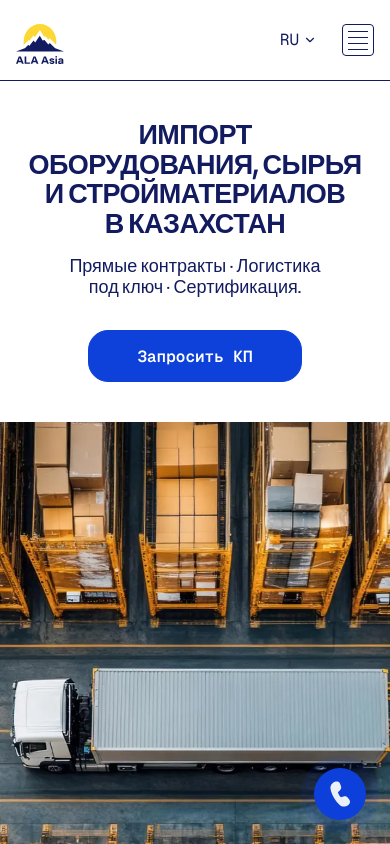
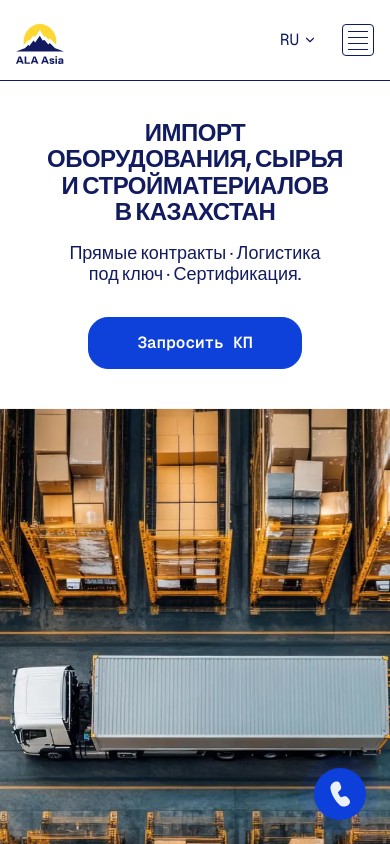
Before and after one commit to AliaTulchii/ala-asia, a React (Vite) app: page / in a window 390 px wide. Shown: the top 844 px of the page. Built offline with nearby package versions, Linux system fonts and the light colour scheme; a web font is replaced by a local one.

Commit message:
fixed mobile hero title

```diff
--- a/public/locales/en.json
+++ b/public/locales/en.json
@@ -44,7 +44,7 @@
   },
   "homeHero": {
     "title": "Import of equipment, raw materials, \nand construction materials \nto Kazakhstan",
-    "titleMob": "Import \nof equipment, raw materials, and construction materials to Kazakhstan",
+    "titleMob": "Import of equipment, raw materials, and construction materials to Kazakhstan",
     "text": "Direct contracts·Turnkey logistics· \nCertification.",
     "btn": "Request offer"
   },
--- a/src/sections/Home/Hero/hero.scss
+++ b/src/sections/Home/Hero/hero.scss
@@ -139,7 +139,7 @@
       margin-bottom: 16px;
       font-family: var(--font-delight);
 font-weight: 600;
-font-size: 27px;
+font-size: 24px;
 line-height: 110%;
 letter-spacing: -0.02em;
 text-transform: uppercase;
```
